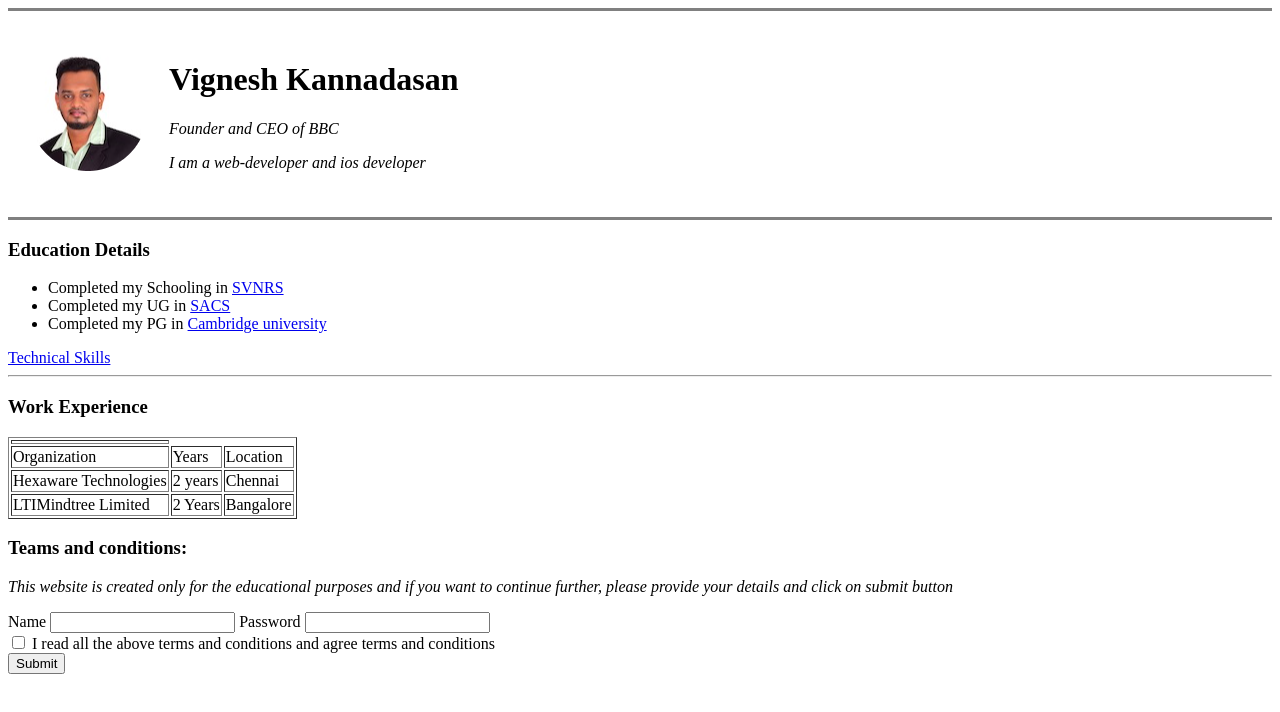
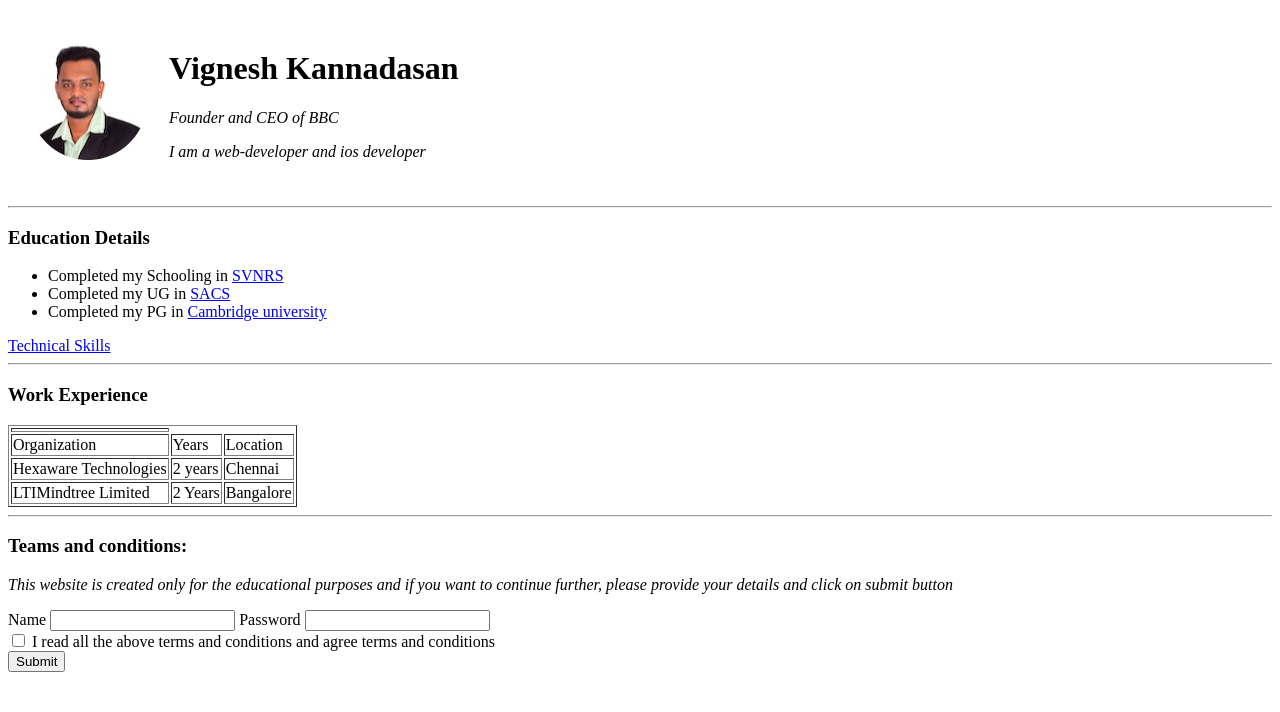
Before and after one commit to Vkannadas/webdev, a plain HTML site: page index.html in a window 1280 px wide. Drawn offline with Linux system fonts and the light colour scheme.

Commit message:
Updated index page

```diff
--- a/index.html
+++ b/index.html
@@ -5,9 +5,9 @@
         <meta http-equiv="X-UA-Compatible" content="IE=edge">
         <meta name="viewport" content="width=device-width, initial-scale=1.0">
         <title>Vignesh's Personal site</title>
+        <link rel="stylesheet" href="css/styles.css">
     </head>
     <body>
-    <hr size="3" noshade>
         <table cellspacing="20">
             <tr>
                 <td>
@@ -23,7 +23,7 @@
             </tr>
         </table>
 
-        <hr size="3" noshade>
+            <hr>
             <h3>Education Details</h3>
             <ul>
                 <li>Completed my Schooling in <a href="https://sivakasinadarsschoolmadurai.com/">SVNRS</a></li>
@@ -56,6 +56,7 @@
                 </tr>
             </tbody>
         </table>
+        <hr>
         <h3>Teams and conditions:</h3>
         <p>
             <em>This website is created only for the educational purposes and if you want to continue further, please provide your details and click on submit button</em>
```
Lines whose indentation alone changed are shown as unchanged.
